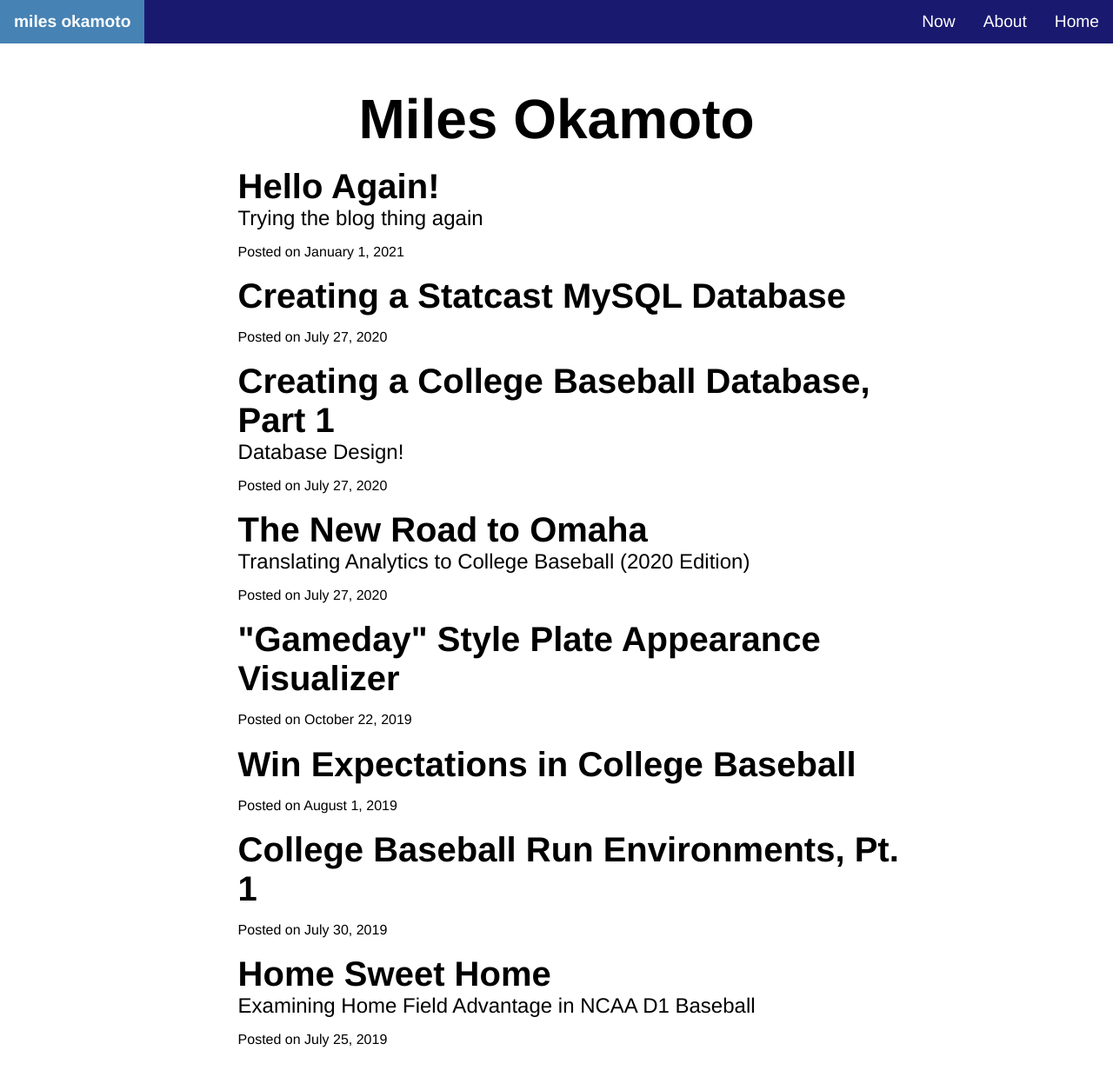
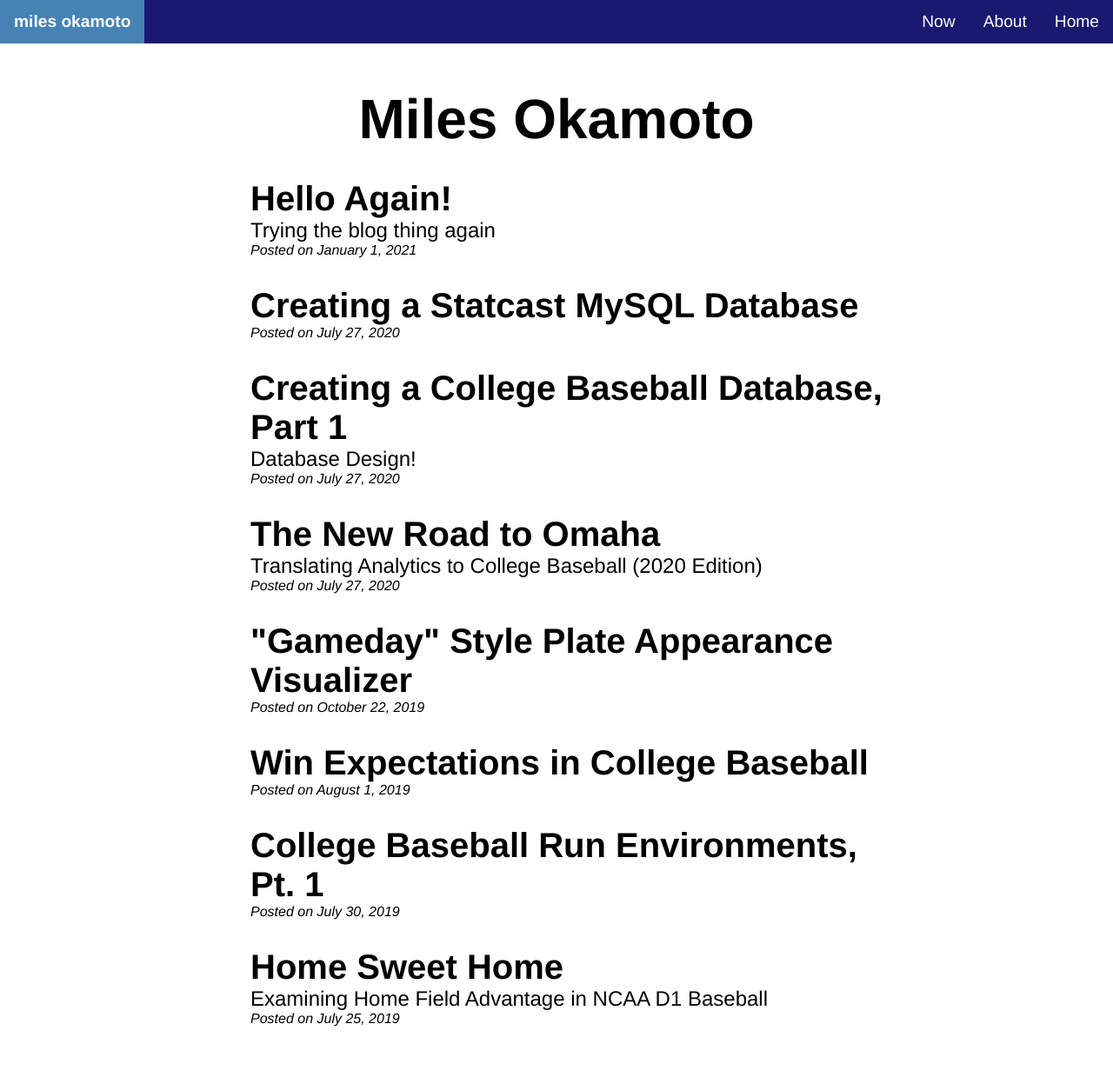
Before and after one commit to milesok/milesok.github.io, a Jekyll site: the page built from index.md, in a window 1280 px wide and 1239 px high. Shown: the whole window at 87% size. Built offline with Jekyll 4.4.1, drawn with Linux system fonts in a browser that asks for light colours; some web fonts are replaced.

Commit message:
Update main.scss
more padding between posts

```diff
--- a/_sass/main.scss
+++ b/_sass/main.scss
@@ -64,7 +64,11 @@ nav {
   margin: 0px;
 }
 .post-preview{
-  padding: .1rem;
+  padding: 1rem;
+}
+.post-meta{
+  margin: 0;
+  font-style: italic;
 }
 .posts-list{
   margin: auto;
```
